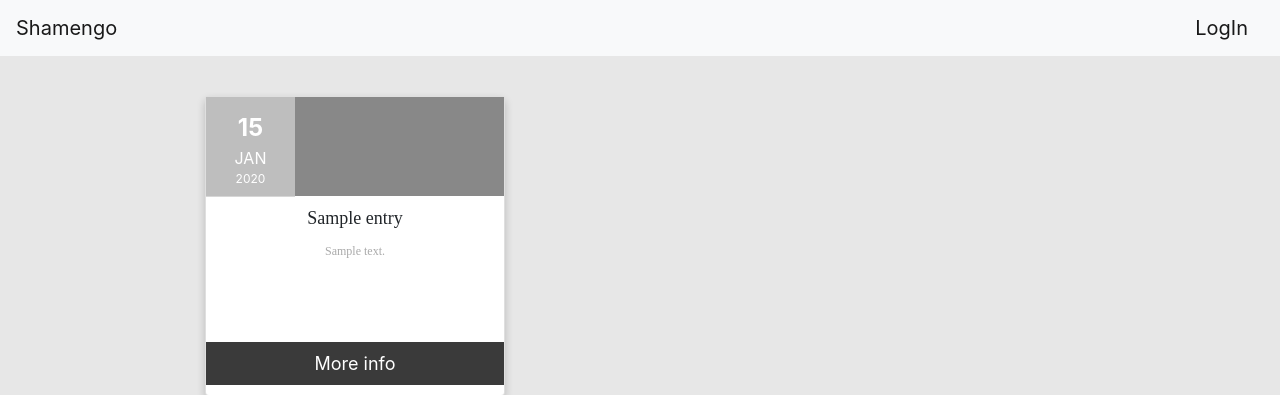
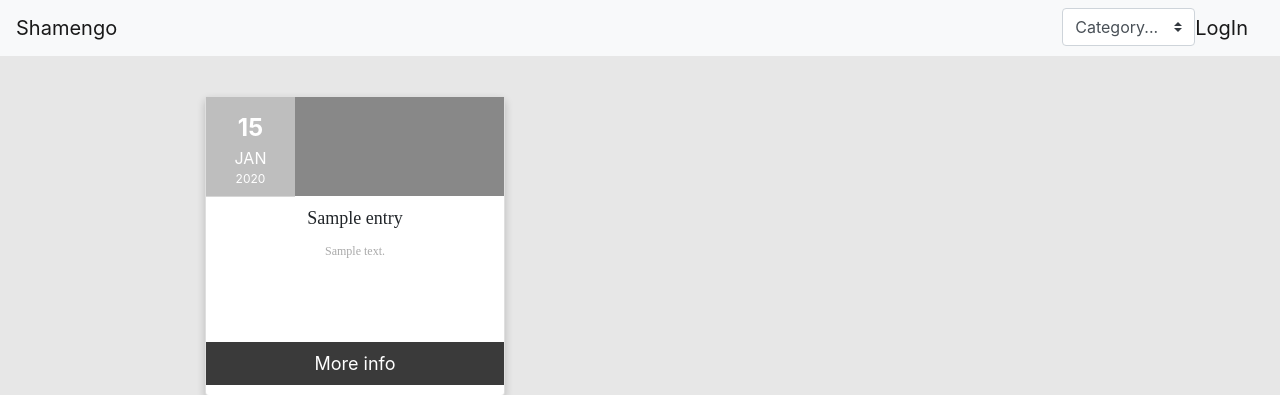
Before and after one commit to EcoleNumeriqueVivant/Shamengo, a Django app: page / in a window 1280 px wide. Shown: the top 395 px of the page. Run offline with Django 3.2, Linux system fonts and the light colour scheme; tables that the repository leaves empty hold one stand-in row (values such as "Sample post"); some libraries are stand-ins or nearby versions.

Commit message:
Add forms category not linking to categories pages

```diff
--- a/shamengo/urls.py
+++ b/shamengo/urls.py
@@ -20,7 +20,6 @@ from scheduler import views
 
 urlpatterns = [
     path('', views.calender, name='calendar'),
-    # path('calender', views.calender, name='calender'),
     path('entry/<int:pk>', views.details, name='details'),
     path('admin/', admin.site.urls),
 ]
--- a/templates/base.html
+++ b/templates/base.html
@@ -21,6 +21,15 @@
         Shamengo
       </a>
       <ul class="nav justify-content-end">
+        <li>
+          <select class="custom-select mr-sm-2" id="inlineFormCustomSelect">
+            <option selected>Category...</option>
+            <option value="1">Health</option>
+            <option value="2">Creating</option>
+            <option value="3">Preserving</option>
+            <option value="4">Social</option>
+          </select>
+        </li>
         <li class="nav-item">
           <a class="navbar-brand" href="/admin/login/">LogIn</a>
         </li>
```
